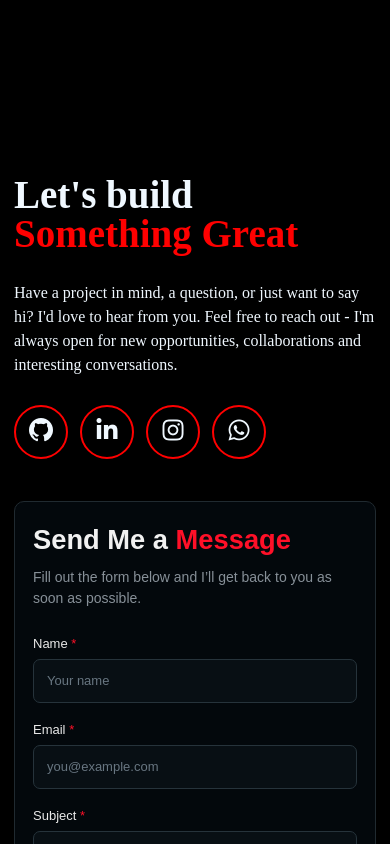
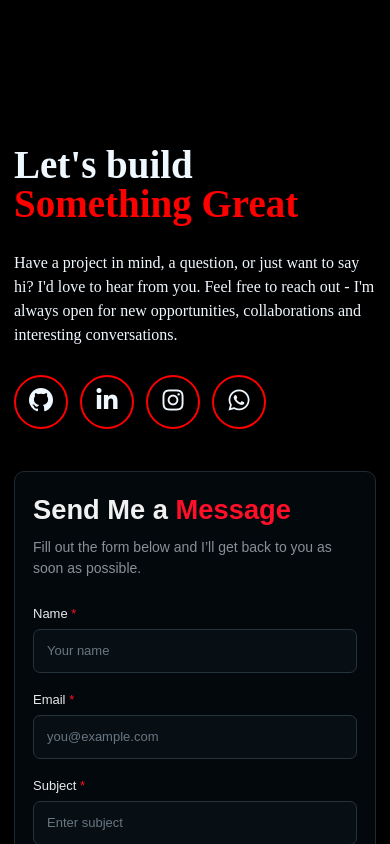
Before and after one commit to subhambiswasara-07/Subham_portfolio, a React (Vite) app: page / in a window 390 px wide. Shown: the part 2180-3024 px from the top of the page. Built offline with nearby package versions, Linux system fonts and the light colour scheme.

Commit message:
Reduce padding in contact component for small screens

```diff
--- a/src/components/contact.css
+++ b/src/components/contact.css
@@ -294,7 +294,7 @@
 }
 @media (max-width: 600px) {
   .contact {
-    padding: 38px 14px;
+    padding: 8px 14px;
   }
   .heading h1 {
     font-size: clamp(2.35rem, 10vw, 3.5rem);
```
